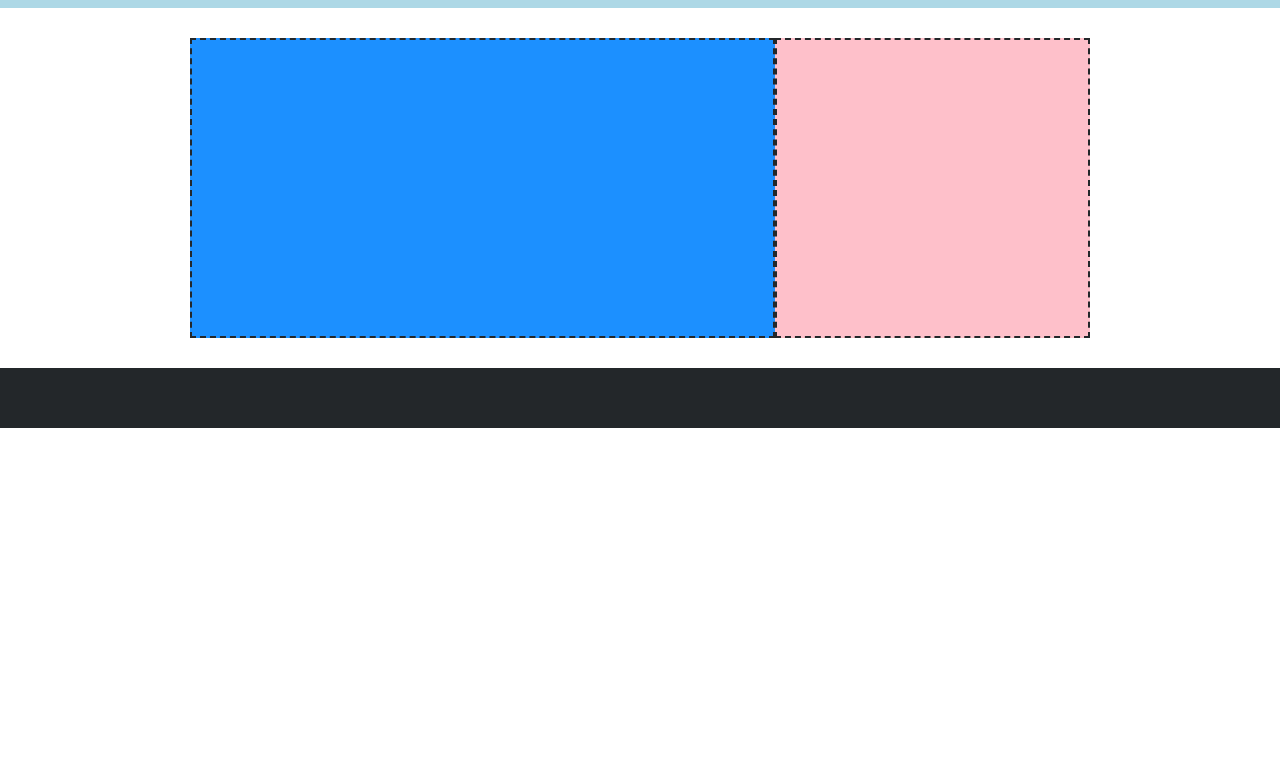
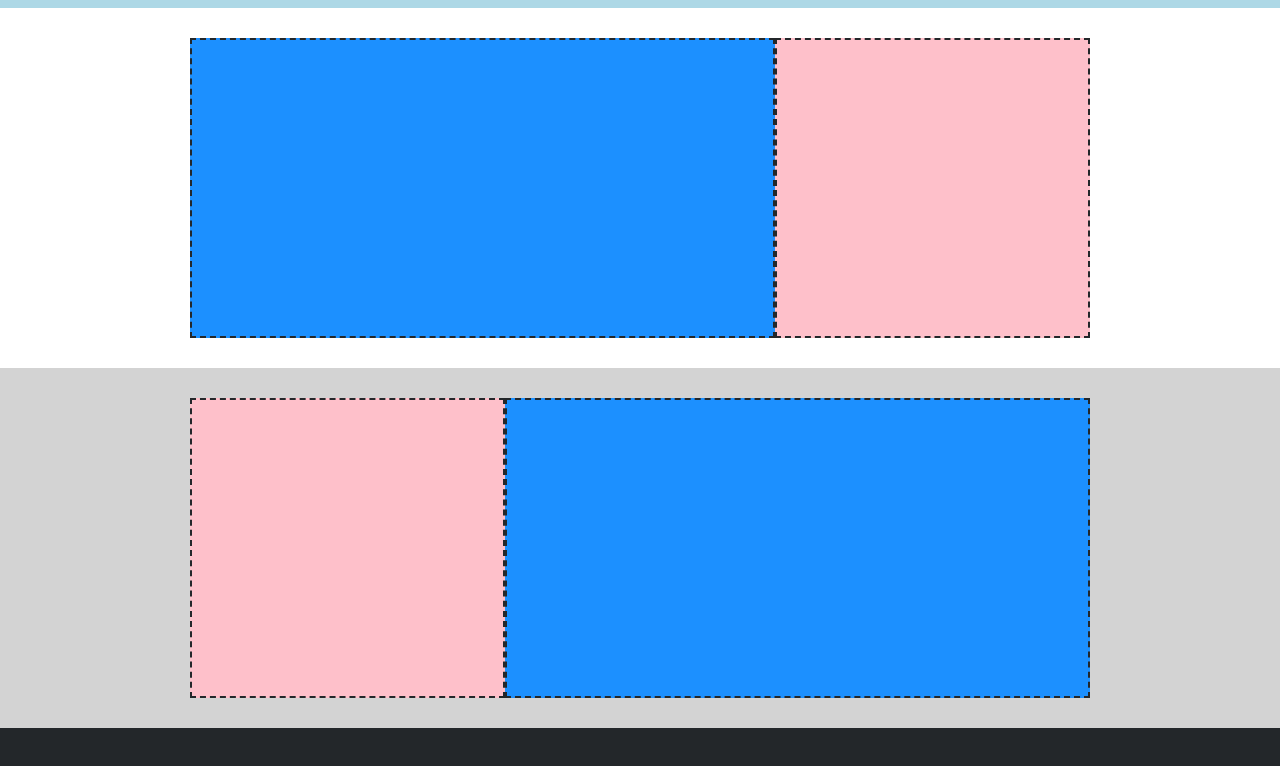
Before and after one commit to mariasolegallina/htmlcss-struttura-discord, a plain HTML site: page index.html in a window 1280 px wide. Shown: the part 52-818 px from the top of the page. Drawn offline with Linux system fonts and the light colour scheme.

Commit message:
add - section reverse + grey-bg

```diff
--- a/css/app.css
+++ b/css/app.css
@@ -45,6 +45,14 @@ section {
     flex-basis: 65%;
 }
 
+.reverse {
+    flex-direction: row-reverse;
+}
+
+.grey-bg {
+    background-color: #d3d3d3;
+}
+
 /* DEBUG */
 
 .debug .page-header {
--- a/index.html
+++ b/index.html
@@ -25,6 +25,7 @@
         </nav>
     </header>
 
+    <!-- main -->
     <main>
         <section>
             <div class="container">
@@ -35,6 +36,13 @@
             </div>
         </section>
 
+        <section class="grey-bg">
+            <div class="container">
+                <div class="row reverse">
+                    <div class="col-65"></div>
+                    <div class="col-35"></div>
+                </div>
+            </div>
         </section>
 
     </main>
```
